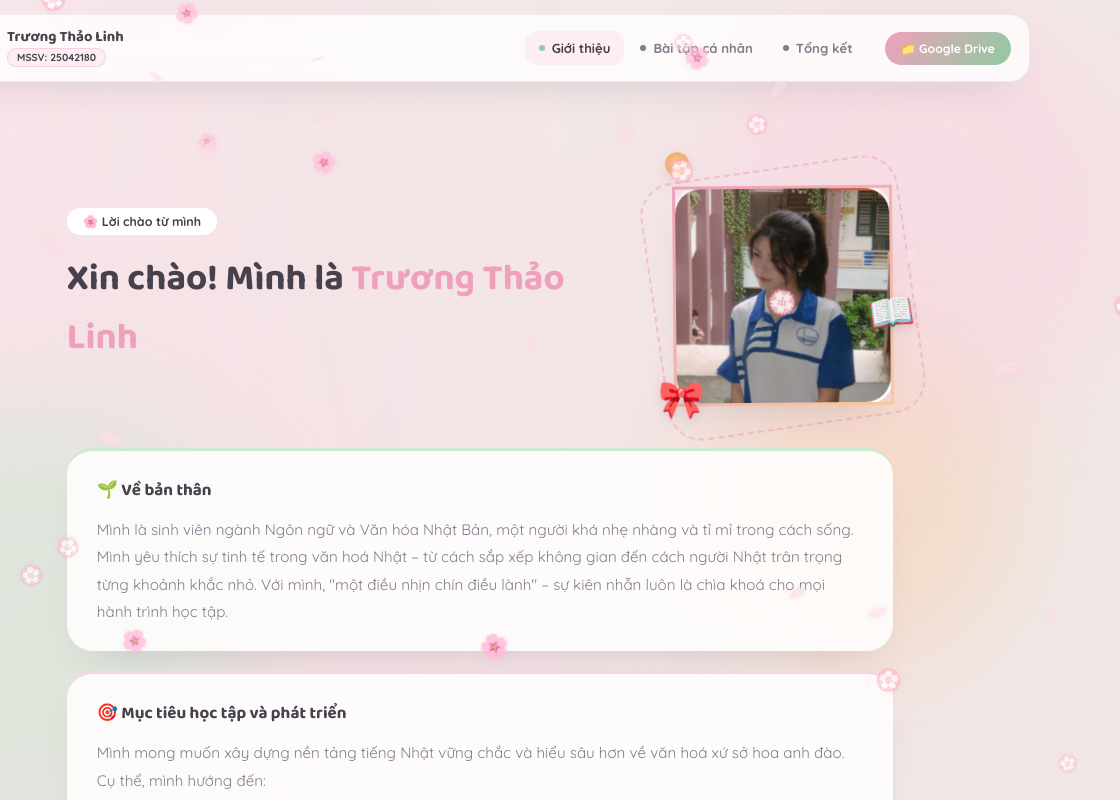
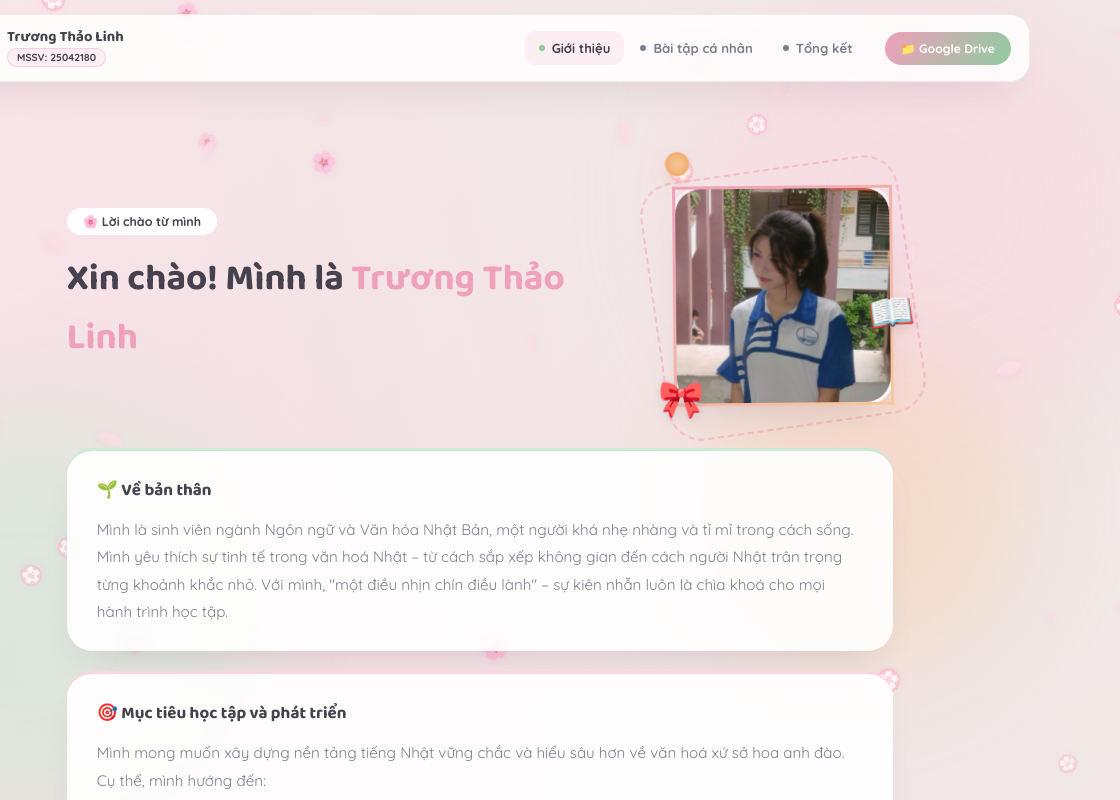
Before and after one commit to vermouthie16-crypto/truongthaolinh, a plain HTML site: page index.html in a window 1280 px wide. Shown: the top 800 px of the page, 160-1280 px from the left. Drawn offline with Linux system fonts and the light colour scheme.

Commit message:
Update index.html

```diff
--- a/index.html
+++ b/index.html
@@ -33,7 +33,7 @@
     *{ animation-duration: 0.01ms !important; animation-iteration-count: 1 !important; transition-duration: 0.01ms !important; }
   }
 
-  /* NỀN ĐỘNG PHỨC TẠP: Kết hợp Mesh Gradient chuyển dịch */
+  /* NỀN ĐỘNG PHỨC TẠP */
   body{
     margin: 0; font-family: 'Quicksand', sans-serif; color: var(--ink);
     background: radial-gradient(at 0% 0%, #FDEEF3 0px, transparent 50%),
@@ -52,7 +52,6 @@
     100% { background-position: 0% 50%; }
   }
 
-  /* Các khối Blob động rõ ràng hơn */
   .blob{ position: fixed; border-radius: 50%; filter: blur(50px); opacity: 0.55; z-index: 0; pointer-events: none; }
   .blob-1{ width: 400px; height: 400px; background: var(--pink-soft); top: -50px; right: -50px; animation: drift1 12s ease-in-out infinite; }
   .blob-2{ width: 380px; height: 380px; background: var(--green-soft); bottom: -50px; left: -50px; animation: drift2 15s ease-in-out infinite; }
@@ -71,10 +70,10 @@
     mix-blend-mode: multiply; opacity: 0; transition: opacity 0.3s ease;
   }
 
-  /* ===== HIỆU ỨNG CÁNH HOA ANH ĐÀO RƠI CHUYÊN NGHIỆP ===== */
+  /* Đã hạ z-index xuống 1 để hoa rơi hoàn toàn dưới các văn bản */
   #sakura-container {
     position: fixed; top: 0; left: 0; width: 100vw; height: 100vh;
-    pointer-events: none; z-index: 4; overflow: hidden;
+    pointer-events: none; z-index: 1; overflow: hidden;
   }
   .sakura-petal {
     position: absolute; background: linear-gradient(135deg, #FFE3EC, #FAD4E0);
@@ -89,14 +88,15 @@
     filter: drop-shadow(0 2px 4px rgba(239,160,187,0.2));
   }
 
-  .layout{ position: relative; z-index: 1; min-height: 100vh; }
+  /* Đẩy lớp layout nội dung lên z-index: 2 để đè lên trên hoa rơi */
+  .layout{ position: relative; z-index: 2; min-height: 100vh; }
 
   /* ===== top bar ===== */
   .topbar{
     position: fixed; top: 14px; left: 50%; transform: translateX(-50%);
     width: calc(100% - 32px); max-width: 1100px; z-index: 50;
     display: flex; align-items: center; gap: 18px; padding: 10px 18px;
-    background: rgba(255,255,255,0.78); backdrop-filter: blur(16px);
+    background: rgba(255,255,255,0.82); backdrop-filter: blur(16px);
     border-radius: 20px; border: 1px solid rgba(70,65,76,0.08);
     box-shadow: var(--shadow-soft);
     animation: topbarIn 0.8s cubic-bezier(.2,.8,.3,1.1);
@@ -186,7 +186,6 @@
     width: 100%; height: 100%; align-items: center; justify-content: center;
   }
 
-  /* Đã loại bỏ khung tròn trắng, đổ bóng giúp sticker nổi trực tiếp lên ảnh */
   .photo-sticker{
     position: absolute; width: 44px; height: 44px;
     display: flex; align-items: center; justify-content: center; font-size: 2.3rem;
@@ -201,8 +200,9 @@
     .hero-top{ flex-direction: column; text-align: center; }
   }
 
+  /* Đảm bảo nền của các thẻ chữ đục hơn một chút (0.9) để chữ luôn hiển thị cực rõ nét */
   .narrative-card{
-    background: rgba(255, 255, 255, 0.85); backdrop-filter: blur(8px); border-radius: var(--radius-lg); padding: 26px 30px;
+    background: rgba(255, 255, 255, 0.9); backdrop-filter: blur(8px); border-radius: var(--radius-lg); padding: 26px 30px;
     box-shadow: var(--shadow-soft); margin-bottom: 20px; border-top: 3px solid var(--pink-soft);
   }
   .narrative-card:nth-of-type(2n){ border-top-color: var(--green-soft); }
@@ -215,7 +215,7 @@
   }
   .goal-list li::before{ content: "🌷"; flex-shrink: 0; font-size: 0.78rem; }
   .closing-card{
-    background: linear-gradient(135deg, rgba(250,212,224,0.7), rgba(203,234,211,0.7)); backdrop-filter: blur(8px); border-radius: var(--radius-lg);
+    background: linear-gradient(135deg, rgba(250,212,224,0.8), rgba(203,234,211,0.8)); backdrop-filter: blur(8px); border-radius: var(--radius-lg);
     padding: 26px 30px; box-shadow: var(--shadow-soft);
   }
   .closing-card h3{ margin: 0 0 10px; color: var(--ink); }
@@ -246,7 +246,7 @@
   .t-item:nth-child(odd) .t-dot{ right: -19px; }
   .t-item:nth-child(even) .t-dot{ left: -19px; }
   .t-card{
-    display: inline-block; text-align: left; background: rgba(255, 255, 255, 0.88); backdrop-filter: blur(6px); border-radius: var(--radius-sm);
+    display: inline-block; text-align: left; background: rgba(255, 255, 255, 0.9); backdrop-filter: blur(6px); border-radius: var(--radius-sm);
     padding: 20px 22px; box-shadow: var(--shadow-soft); max-width: 380px;
     transition: transform 0.35s ease;
   }
@@ -271,7 +271,7 @@
   /* ===== tong ket — accordion ===== */
   .acc-wrap{ max-width: 720px; margin: 0 auto 46px; display: flex; flex-direction: column; gap: 14px; }
   details.acc-item{
-    background: rgba(255, 255, 255, 0.88); backdrop-filter: blur(6px); border-radius: var(--radius-sm); box-shadow: var(--shadow-soft); overflow: hidden;
+    background: rgba(255, 255, 255, 0.9); backdrop-filter: blur(6px); border-radius: var(--radius-sm); box-shadow: var(--shadow-soft); overflow: hidden;
   }
   details.acc-item summary{
     list-style: none; cursor: pointer; padding: 18px 24px; display: flex; align-items: center; justify-content: space-between;
@@ -517,14 +517,14 @@
 </div>
 
 <script>
-  // ----- LOGIC ĐIỀU KHIỂN HIỆU ỨNG HOA ĐÀO & EMOJI RƠI DÀY ĐẶC -----
+  // ----- LOGIC ĐIỀU KHIỂN HOA ĐÀO RƠI ẨN PHÍA SAU NỀN -----
   const container = document.getElementById('sakura-container');
-  const maxPetals = 45; // Tăng số lượng cánh hoa lên nhiều hơn để tạo cảm giác ngập tràn
+  const maxPetals = 45;
   const petals = [];
   const emojis = ['🌸', '💮'];
 
   function createPetal() {
-    const isEmoji = Math.random() > 0.45; // Đan xen ngẫu nhiên giữa emoji 🌸 và cánh hoa CSS
+    const isEmoji = Math.random() > 0.45;
     const el = document.createElement('div');
 
     if (isEmoji) {
@@ -532,13 +532,11 @@
       el.textContent = emojis[Math.floor(Math.random() * emojis.length)];
     } else {
       el.className = 'sakura-petal';
-      // Tạo kích thước ngẫu nhiên cho cánh hoa sinh động
       const size = Math.random() * 12 + 8;
       el.style.width = `${size}px`;
       el.style.height = `${size + Math.random() * 6}px`;
     }
 
-    // Vị trí xuất phát ngẫu nhiên từ phía trên và lệch sang trái để bay chéo sang phải
     const x = Math.random() * window.innerWidth * 1.3 - (window.innerWidth * 0.3);
     const y = -40;
 
@@ -550,18 +548,17 @@
       el,
       x,
       y,
-      speedY: Math.random() * 1.2 + 0.8,    // Tốc độ rơi mượt mà
-      speedX: Math.random() * 1.0 + 0.5,    // Độ gió thổi chéo sang phải
+      speedY: Math.random() * 1.2 + 0.8,
+      speedX: Math.random() * 1.0 + 0.5,
       rotation: Math.random() * 360,
       rotSpeed: (Math.random() * 1.5 - 0.75),
-      opacity: Math.random() * 0.4 + 0.5    // Độ trong suốt nhẹ nhàng
+      opacity: Math.random() * 0.4 + 0.5
     };
   }
 
-  // Khởi tạo các cánh hoa ban đầu trải đều màn hình
   for (let i = 0; i < maxPetals; i++) {
     const p = createPetal();
-    p.y = Math.random() * window.innerHeight; // Rải đều theo chiều dọc ban đầu để không bị rơi đồng loạt từ trên xuống
+    p.y = Math.random() * window.innerHeight;
     petals.push(p);
   }
 
@@ -575,7 +572,6 @@
       p.x += p.speedX;
       p.rotation += p.rotSpeed;
 
-      // Cập nhật vị trí lên thuộc tính CSS của thẻ
       p.el.style.top = `${p.y}px`;
       p.el.style.left = `${p.x}px`;
       p.el.style.opacity = p.opacity;
@@ -586,7 +582,6 @@
         p.el.style.transform = `rotate(${p.rotation}deg) scale(${p.opacity + 0.2})`;
       }
 
-      // Nếu cánh hoa rơi quá cạnh dưới hoặc ra khỏi bên phải màn hình, thiết lập lại lên trên đầu
       if (p.y > height + 20 || p.x > width + 20) {
         p.y = -30;
         p.x = Math.random() * width * 1.2 - (width * 0.2);
@@ -597,11 +592,10 @@
     }
     requestAnimationFrame(updatePetals);
   }
-  // Kích hoạt hàm cập nhật chuyển động liên tục
   requestAnimationFrame(updatePetals);
 
 
-  // ----- CÁC LOGIC DI CHUYỂN CHUỘT VÀ REVEAL KHÁC -----
+  // ----- TILT & INTERSECTION OBSERVER LOGIC -----
   const glow = document.getElementById('cursorGlow');
   window.addEventListener('mousemove', (e) => {
     glow.style.left = e.clientX + 'px';
```
